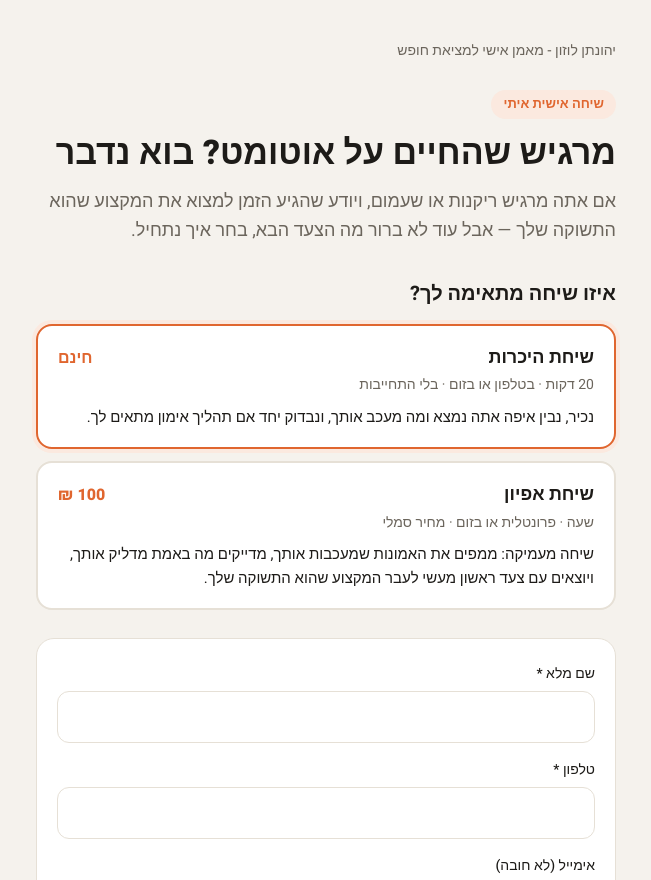
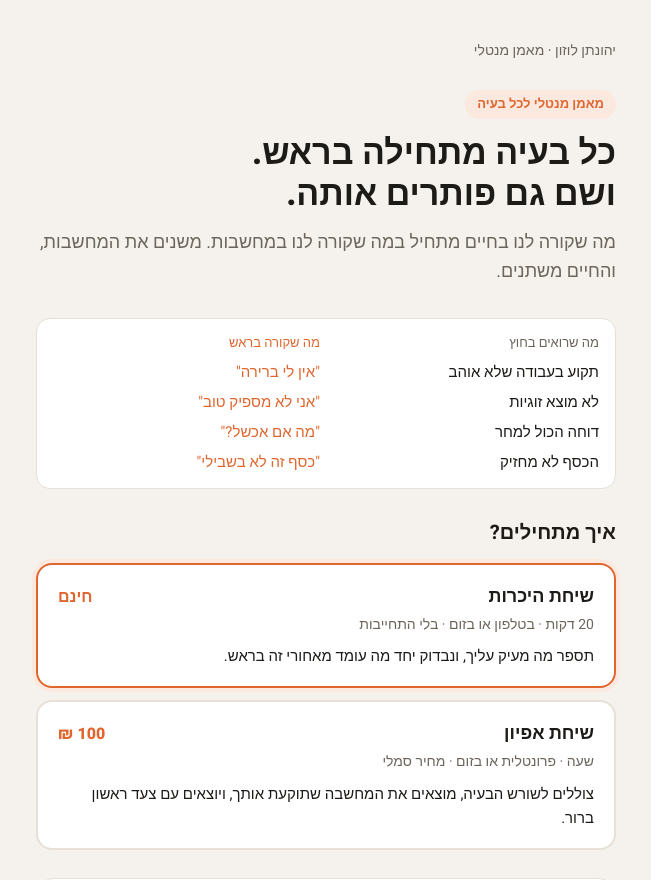
Before and after one commit to YehonatanLuzon/yehonatanluzon.github.io, a plain HTML site: page lecture/index.html in a window 1280 px wide. Shown: the top 880 px of the page, without its empty margins (314-965 px from the left). Drawn offline with Linux system fonts and the light colour scheme.

Commit message:
Lecture page: 'every problem starts in the mind' message with outside/inside examples
Co-Authored-By: Claude Opus 5.5 <noreply@anthropic.com>
Claude-Session: https://claude.ai/code/session_01RWKvqcmqk7eyEKtPvZ1Qmp

```diff
--- a/lecture/index.html
+++ b/lecture/index.html
@@ -3,7 +3,7 @@
 <head>
 <meta charset="utf-8">
 <meta name="viewport" content="width=device-width, initial-scale=1">
-<title>יהונתן לוזון - מאמן אישי למציאת חופש | שריין שיחה</title>
+<title>יהונתן לוזון · מאמן מנטלי | שריין שיחה</title>
 <link rel="preconnect" href="https://fonts.googleapis.com">
 <link href="https://fonts.googleapis.com/css2?family=Heebo:wght@400;500;700;800&display=swap" rel="stylesheet">
 <style>
@@ -36,32 +36,43 @@
   .privacy{font-size:13px;color:var(--muted);margin:12px 0 0;text-align:center}
   .done{display:none;text-align:center;background:var(--card);border-radius:18px;padding:36px 20px;border:1px solid var(--line)}
   .done h2{font-size:24px}
+  .ex{background:var(--card);border:1px solid var(--line);border-radius:14px;padding:14px 16px;margin:0 0 28px;display:grid;grid-template-columns:1fr 1fr;gap:6px 12px;font-size:15px}
+  .ex .h{font-size:13px;color:var(--muted)}
+  .ex .m{color:var(--accent)}
   .foot{margin-top:36px;font-size:14px;color:var(--muted);text-align:center}
   .foot a{color:var(--muted)}
 </style>
 </head>
 <body>
 <div class="wrap">
-  <div class="brand">יהונתן לוזון - מאמן אישי למציאת חופש</div>
+  <div class="brand">יהונתן לוזון · מאמן מנטלי</div>
 
   <div id="main">
-    <span class="tag">שיחה אישית איתי</span>
-    <h1>מרגיש שהחיים על אוטומט? בוא נדבר</h1>
-    <p class="lead">אם אתה מרגיש ריקנות או שעמום, ויודע שהגיע הזמן למצוא את המקצוע שהוא התשוקה שלך — אבל עוד לא ברור מה הצעד הבא, בחר איך נתחיל.</p>
+    <span class="tag">מאמן מנטלי לכל בעיה</span>
+    <h1>כל בעיה מתחילה בראש.<br>ושם גם פותרים אותה.</h1>
+    <p class="lead">מה שקורה לנו בחיים מתחיל במה שקורה לנו במחשבות. משנים את המחשבות, והחיים משתנים.</p>
 
-    <h2>איזו שיחה מתאימה לך?</h2>
+    <div class="ex">
+      <div class="h">מה שרואים בחוץ</div><div class="h m">מה שקורה בראש</div>
+      <div>תקוע בעבודה שלא אוהב</div><div class="m">"אין לי ברירה"</div>
+      <div>לא מוצא זוגיות</div><div class="m">"אני לא מספיק טוב"</div>
+      <div>דוחה הכול למחר</div><div class="m">"מה אם אכשל?"</div>
+      <div>הכסף לא מחזיק</div><div class="m">"כסף זה לא בשבילי"</div>
+    </div>
+
+    <h2>איך מתחילים?</h2>
     <div class="options">
       <label class="opt">
         <input type="radio" name="call" value="free" checked>
         <div class="top"><span class="name">שיחת היכרות</span><span class="price">חינם</span></div>
         <div class="meta">20 דקות · בטלפון או בזום · בלי התחייבות</div>
-        <div class="desc">נכיר, נבין איפה אתה נמצא ומה מעכב אותך, ונבדוק יחד אם תהליך אימון מתאים לך.</div>
+        <div class="desc">תספר מה מעיק עליך, ונבדוק יחד מה עומד מאחורי זה בראש.</div>
       </label>
       <label class="opt">
         <input type="radio" name="call" value="afyun">
         <div class="top"><span class="name">שיחת אפיון</span><span class="price">100 ₪</span></div>
         <div class="meta">שעה · פרונטלית או בזום · מחיר סמלי</div>
-        <div class="desc">שיחה מעמיקה: ממפים את האמונות שמעכבות אותך, מדייקים מה באמת מדליק אותך, ויוצאים עם צעד ראשון מעשי לעבר המקצוע שהוא התשוקה שלך.</div>
+        <div class="desc">צוללים לשורש הבעיה, מוצאים את המחשבה שתוקעת אותך, ויוצאים עם צעד ראשון ברור.</div>
       </label>
     </div>
 
```
